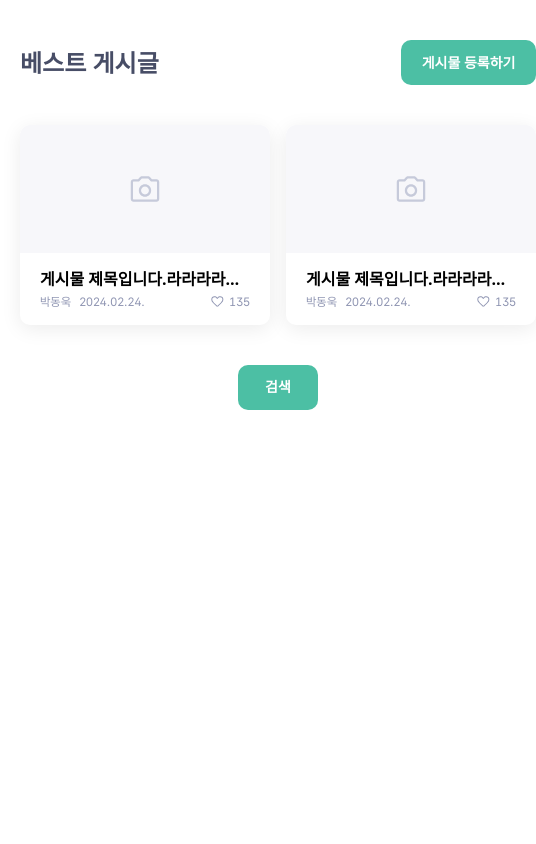
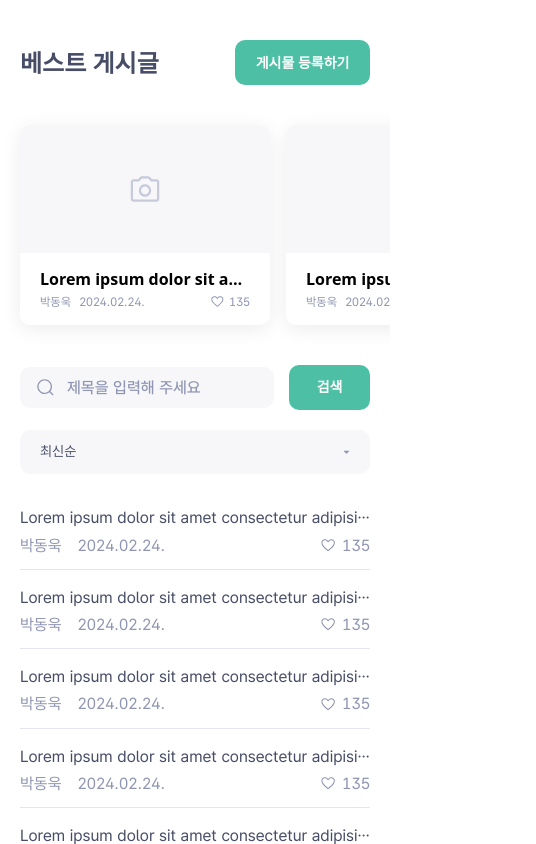
Before and after one commit to sprint6-part3/WeKitBucket, a Next.js app: page /boards in a window 390 px wide. Shown: the top 844 px of the page, 536 px wide, since content can reach past the window. Built offline with nearby package versions, Linux system fonts and the light colour scheme; a web font is replaced by a local one.

Commit message:
✨feat(boards): 모바일 퍼블리싱 작업 (페이지네이션 제외)

```diff
--- a/src/app/boards/page.tsx
+++ b/src/app/boards/page.tsx
@@ -1,15 +1,21 @@
 "use client";
 
-import Image from "next/image";
+import { Swiper, SwiperSlide } from "swiper/react";
+import "swiper/css";
 import Link from "next/link";
 import LikeIcon from "@/assets/icons/like.svg";
 import CameraIcon from "@/assets/icons/camera.svg";
+import SearchIcon from "@/assets/icons/search.svg";
+import Caret from "@/assets/icons/caret.svg";
 
 function Board() {
+  const slides = Array.from({ length: 10 });
+  const posts = Array.from({ length: 10 });
+
   return (
-    <div className="mx-auto mb-[57px] mt-10 grid gap-10 px-5">
-      <section className="grid gap-10">
-        <div className="flex items-center justify-between">
+    <div className="mx-auto mb-[57px] mt-10 grid gap-5">
+      <section className="grid gap-5">
+        <div className="mx-auto flex w-full max-w-[1240px] items-center justify-between px-5">
           <h2 className="text-2xl font-semibold leading-[1.3] text-primary-gray-500">베스트 게시글</h2>
           <Link
             href="/addboard"
@@ -18,15 +24,29 @@ function Board() {
             게시물 등록하기
           </Link>
         </div>
-        <ul className="flex gap-4">
-          <li className="shadow-custom-shadow flex h-[200px] w-[250px] flex-col overflow-hidden rounded-[10px]">
+        <div className="w-full overflow-hidden">
+          <Swiper
+            spaceBetween={16}
+            slidesPerView="auto"
+            loop
+            observeParents
+            observer
+            observeSlideChildren
+            className="w-full max-w-[1240px] !pl-5 sm:!px-5"
+          >
+            {slides.map((slide, idx) => (
+              <SwiperSlide key={String(idx + 1)} style={{ width: "auto" }} className="py-5">
+                <div className="h-[200px] w-[250px]">
+                  <div className="flex h-full flex-col overflow-visible rounded-[10px] shadow-custom-shadow">
                     <div className="flex-1">
-              <div className="flex h-full items-center justify-center bg-primary-gray-100">
+                      <div className="flex h-full items-center justify-center rounded-t-[10px] bg-primary-gray-100">
                         <CameraIcon />
                       </div>
                     </div>
                     <div className="grid px-5 py-[14px]">
-              <h3 className="truncate font-semibold leading-[1.6]">게시물 제목입니다.라라라라라라라라ㅏ랄</h3>
+                      <h3 className="w-full truncate font-semibold leading-[1.6]">
+                        Lorem ipsum dolor sit amet consectetur adipisicing elit. Sed, dignissimos.
+                      </h3>
                       <div className="flex items-center justify-between">
                         <div className="flex gap-2">
                           <p className="text-xs leading-[1.5] text-primary-gray-400">박동욱</p>
@@ -40,34 +60,26 @@ function Board() {
                         </div>
                       </div>
                     </div>
-          </li>
-          <li className="shadow-custom-shadow flex h-[200px] w-[250px] flex-col overflow-hidden rounded-[10px]">
-            <div className="flex-1">
-              <div className="flex h-full items-center justify-center bg-primary-gray-100">
-                <CameraIcon />
                   </div>
                 </div>
-            <div className="grid px-5 py-[14px]">
-              <h3 className="truncate font-semibold leading-[1.6]">게시물 제목입니다.라라라라라라라라ㅏ랄</h3>
-              <div className="flex items-center justify-between">
-                <div className="flex gap-2">
-                  <p className="text-xs leading-[1.5] text-primary-gray-400">박동욱</p>
-                  <p className="text-xs leading-[1.5] text-primary-gray-400">2024.02.24.</p>
+              </SwiperSlide>
+            ))}
+          </Swiper>
         </div>
-                <div className="flex items-center gap-1">
-                  <div className="flex h-4 w-4 items-center justify-center">
-                    <LikeIcon width="12.67" height="11" />
-                  </div>
-                  <span className="text-xs leading-[1.2] text-primary-gray-400">135</span>
+      </section>
+      <section className="mx-auto grid w-full max-w-[1240px] gap-[30px] px-5">
+        {/* 검색 및 정렬 영역 */}
+        <div className="flex flex-col items-center justify-center gap-5">
+          <form className="flex w-full items-center gap-[15px]">
+            <div className="relative flex-1">
+              <input
+                placeholder="제목을 입력해 주세요"
+                className="w-full rounded-[10px] bg-primary-gray-100 py-[7px] pl-[47px] pr-[15px] font-medium leading-[1.7] placeholder:text-primary-gray-400"
+              />
+              <div className="absolute left-[17px] top-1/2 -translate-y-1/2">
+                <SearchIcon width={17} height={17} />
               </div>
             </div>
-            </div>
-          </li>
-        </ul>
-      </section>
-      <section className="max-w-[1200px]">
-        <div className="flex flex-col items-center justify-center gap-5">
-          <form className="">
             <button
               type="submit"
               className="rounded-[10px] bg-primary-green-200 px-[27.5px] py-[10.5px] text-sm font-semibold leading-[1.7] text-white"
@@ -75,8 +87,44 @@ function Board() {
               검색
             </button>
           </form>
-          <div></div>
+          <div className="w-full">
+            <button
+              type="button"
+              className="flex w-full cursor-pointer items-center justify-between rounded-[10px] bg-primary-gray-100 px-5 py-[10.5px]"
+            >
+              <p className="text-sm leading-[1.7] text-primary-gray-500">최신순</p>
+              <Caret width={7} height={4} />
+            </button>
           </div>
+        </div>
+        {/* 리스트 영역 */}
+        <div className="w-full">
+          <ul className="grid w-full gap-[14px]">
+            {posts.map((post, idx) => (
+              <li
+                key={String(idx + 1)}
+                className="w-full gap-[3px] overflow-hidden border-b border-solid border-primary-gray-200 pb-[10px]"
+              >
+                <h3 className="w-full truncate leading-[1.7] text-primary-gray-500">
+                  Lorem ipsum dolor sit amet consectetur adipisicing elit. Dolore facilis ea commodi at tempore voluptas
+                  numquam neque nisi corporis maxime?
+                </h3>
+                <div className="flex items-center justify-between">
+                  <div className="flex items-center gap-4">
+                    <p className="leading-[1.7] text-primary-gray-400">박동욱</p>
+                    <p className="leading-[1.7] text-primary-gray-400">2024.02.24.</p>
+                  </div>
+                  <div className="flex items-center gap-[7px]">
+                    <LikeIcon width="14.25" height="12.42" />
+                    <span className="leading-[1.7] text-primary-gray-400">135</span>
+                  </div>
+                </div>
+              </li>
+            ))}
+          </ul>
+        </div>
+        {/* 페이지네이션 영역 */}
+        <div>페이지네이션</div>
       </section>
     </div>
   );
```
Also changed, not shown: src/assets/icons/caret.svg (added), src/assets/icons/search.svg (added). Lines whose indentation alone changed are shown as unchanged.
